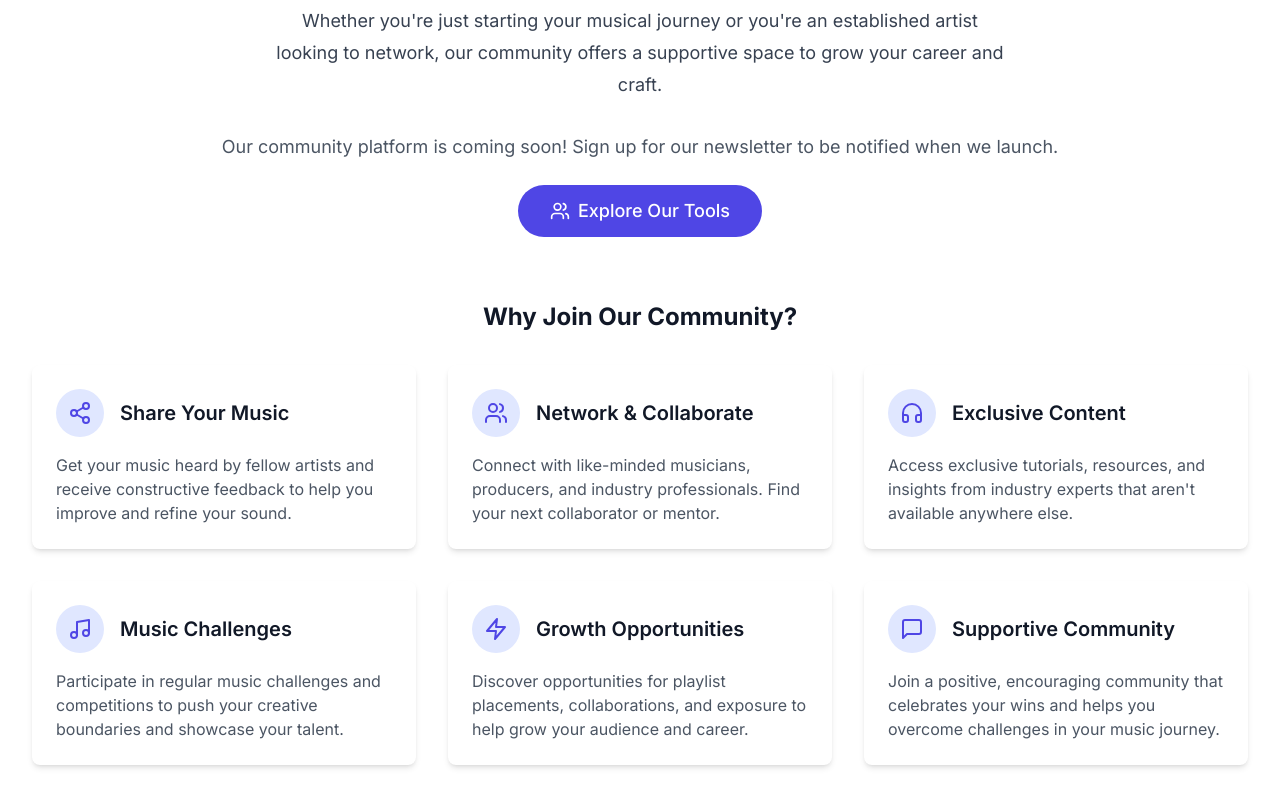
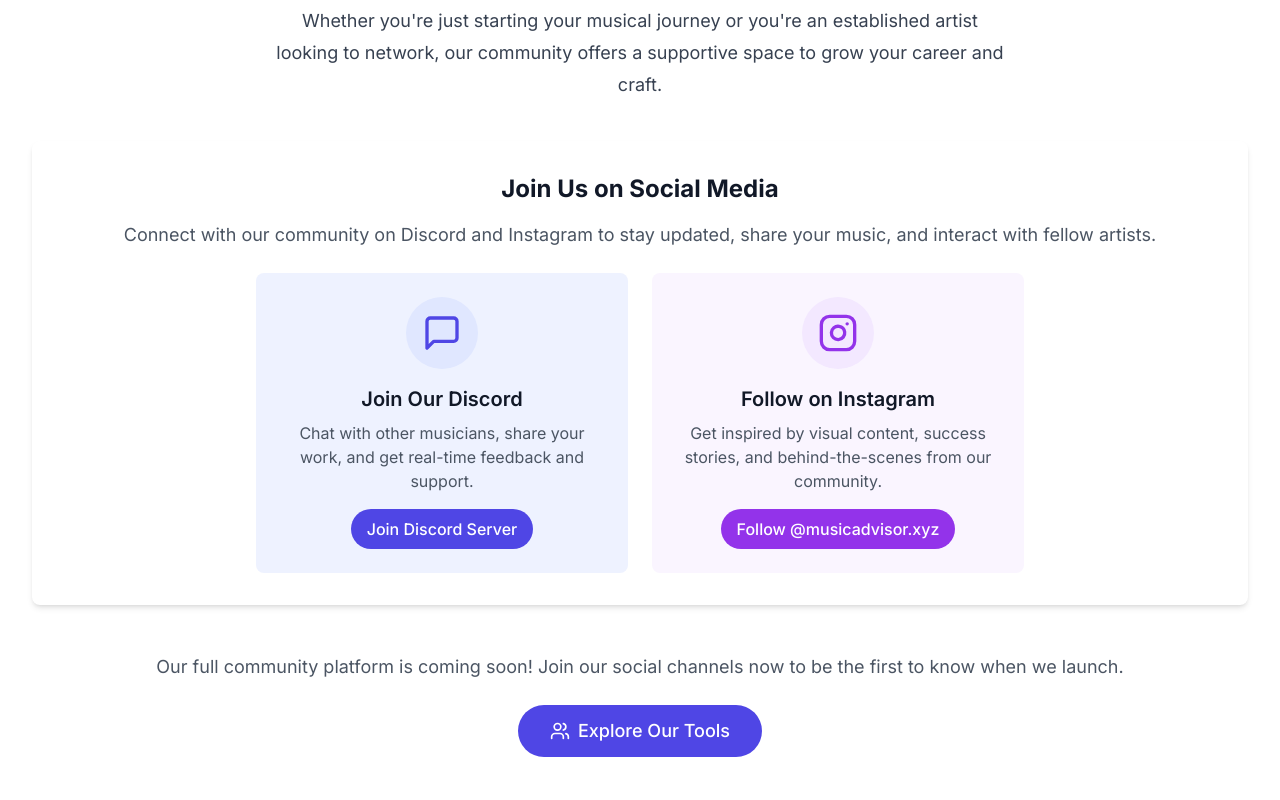
Before and after one commit to benjamenharper/musicadvisor.xyz, a Next.js app: page /community in a window 1280 px wide. Shown: the part 580-1380 px from the top of the page. Built offline with nearby package versions, Linux system fonts and the light colour scheme.

Commit message:
Update community page with Discord and Instagram links

```diff
--- a/app/community/page.tsx
+++ b/app/community/page.tsx
@@ -1,12 +1,12 @@
 import Link from 'next/link';
 import Image from 'next/image';
 import type { Metadata } from 'next';
-import { MessageSquare, Users, Share2, Headphones, Music, Zap } from 'lucide-react';
+import { MessageSquare, Users, Share2, Headphones, Music, Zap, Instagram } from 'lucide-react';
 
 export const metadata: Metadata = {
   title: 'Join Our Music Community',
   description: 'Connect with fellow musicians, producers, and industry experts in our vibrant music community. Share your music, get feedback, and grow together.',
-  keywords: ['music community', 'musician network', 'music collaboration', 'artist community', 'music feedback'],
+  keywords: ['music community', 'musician network', 'music collaboration', 'artist community', 'music feedback', 'discord', 'instagram'],
   openGraph: {
     title: 'Join Our Music Community | MusicAdvisor.xyz',
     description: 'Connect with fellow musicians, producers, and industry experts in our vibrant music community.',
@@ -57,9 +57,57 @@ export default function CommunityPage() {
             </p>
           </div>
 
+          {/* Social Platforms */}
+          <div className="mt-10 mb-12 bg-white rounded-lg shadow-md p-8">
+            <h3 className="text-2xl font-bold text-gray-900 mb-4">Join Us on Social Media</h3>
+            <p className="text-lg text-gray-600 mb-6">
+              Connect with our community on Discord and Instagram to stay updated, share your music, and interact with fellow artists.
+            </p>
+
+            <div className="grid grid-cols-1 md:grid-cols-2 gap-6 max-w-3xl mx-auto">
+              {/* Discord */}
+              <a
+                href="https://discord.gg/5tqCqTqbsc"
+                target="_blank"
+                rel="noopener noreferrer"
+                className="flex flex-col items-center p-6 bg-indigo-50 rounded-lg hover:bg-indigo-100 transition-colors"
+              >
+                <div className="bg-indigo-100 p-4 rounded-full mb-4">
+                  <MessageSquare className="w-10 h-10 text-indigo-600" />
+                </div>
+                <h4 className="text-xl font-semibold text-gray-900 mb-2">Join Our Discord</h4>
+                <p className="text-gray-600 text-center mb-4">
+                  Chat with other musicians, share your work, and get real-time feedback and support.
+                </p>
+                <span className="inline-flex items-center px-4 py-2 bg-indigo-600 text-white font-medium rounded-full hover:bg-indigo-700 transition-colors">
+                  Join Discord Server
+                </span>
+              </a>
+
+              {/* Instagram */}
+              <a
+                href="https://www.instagram.com/musicadvisor.xyz"
+                target="_blank"
+                rel="noopener noreferrer"
+                className="flex flex-col items-center p-6 bg-purple-50 rounded-lg hover:bg-purple-100 transition-colors"
+              >
+                <div className="bg-purple-100 p-4 rounded-full mb-4">
+                  <Instagram className="w-10 h-10 text-purple-600" />
+                </div>
+                <h4 className="text-xl font-semibold text-gray-900 mb-2">Follow on Instagram</h4>
+                <p className="text-gray-600 text-center mb-4">
+                  Get inspired by visual content, success stories, and behind-the-scenes from our community.
+                </p>
+                <span className="inline-flex items-center px-4 py-2 bg-purple-600 text-white font-medium rounded-full hover:bg-purple-700 transition-colors">
+                  Follow @musicadvisor.xyz
+                </span>
+              </a>
+            </div>
+          </div>
+
           <div className="mt-8">
             <p className="text-lg text-gray-600">
-              Our community platform is coming soon! Sign up for our newsletter to be notified when we launch.
+              Our full community platform is coming soon! Join our social channels now to be the first to know when we launch.
             </p>
             <div className="mt-6">
               <Link
@@ -184,7 +232,7 @@ export default function CommunityPage() {
             We're working hard to create the best possible community experience for musicians and industry professionals.
           </p>
           <p className="text-lg text-gray-600 mb-6">
-            In the meantime, explore our tools and resources to help you on your music journey.
+            In the meantime, join our Discord server and follow us on Instagram to connect with our growing community!
           </p>
           <Link
             href="/guides"
```
